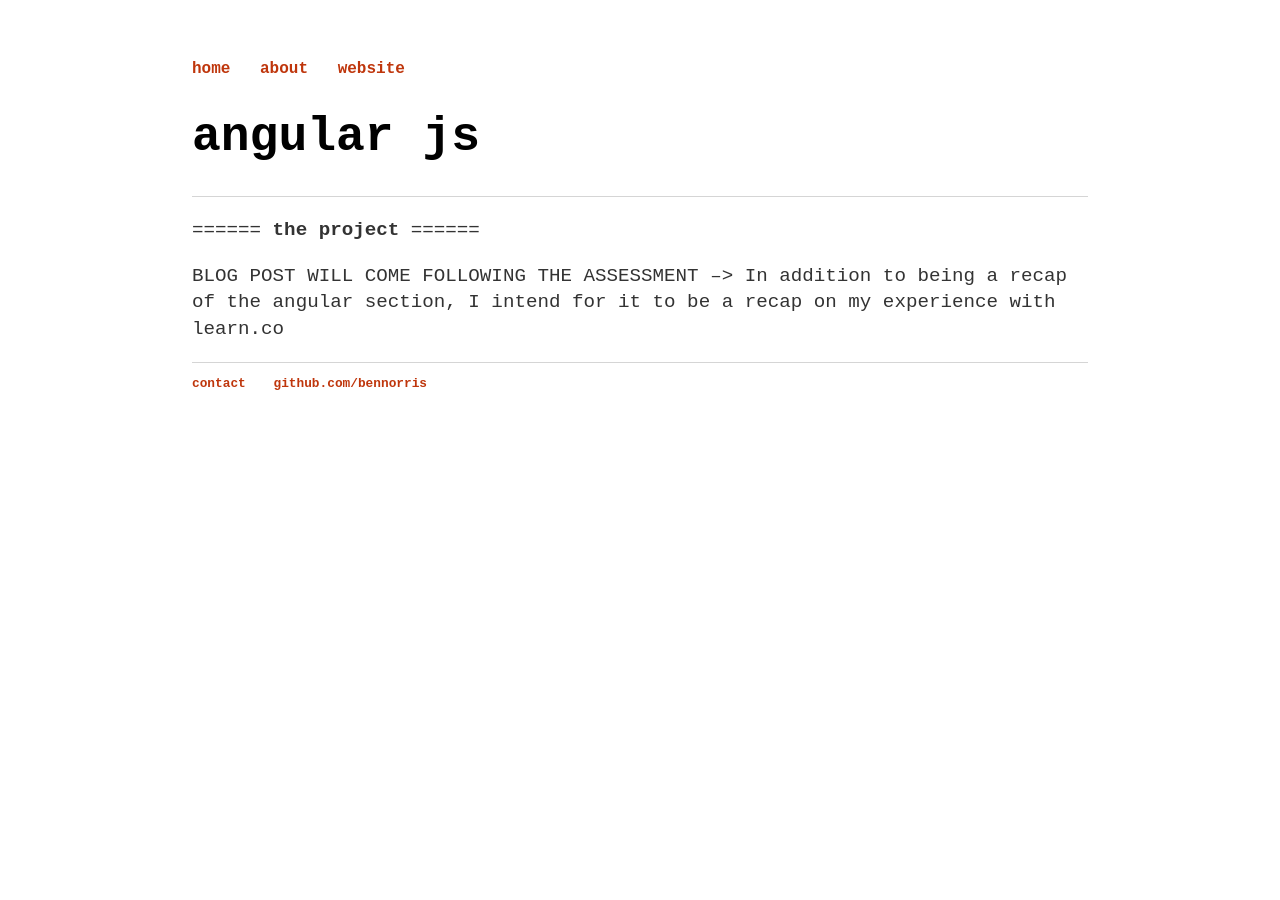
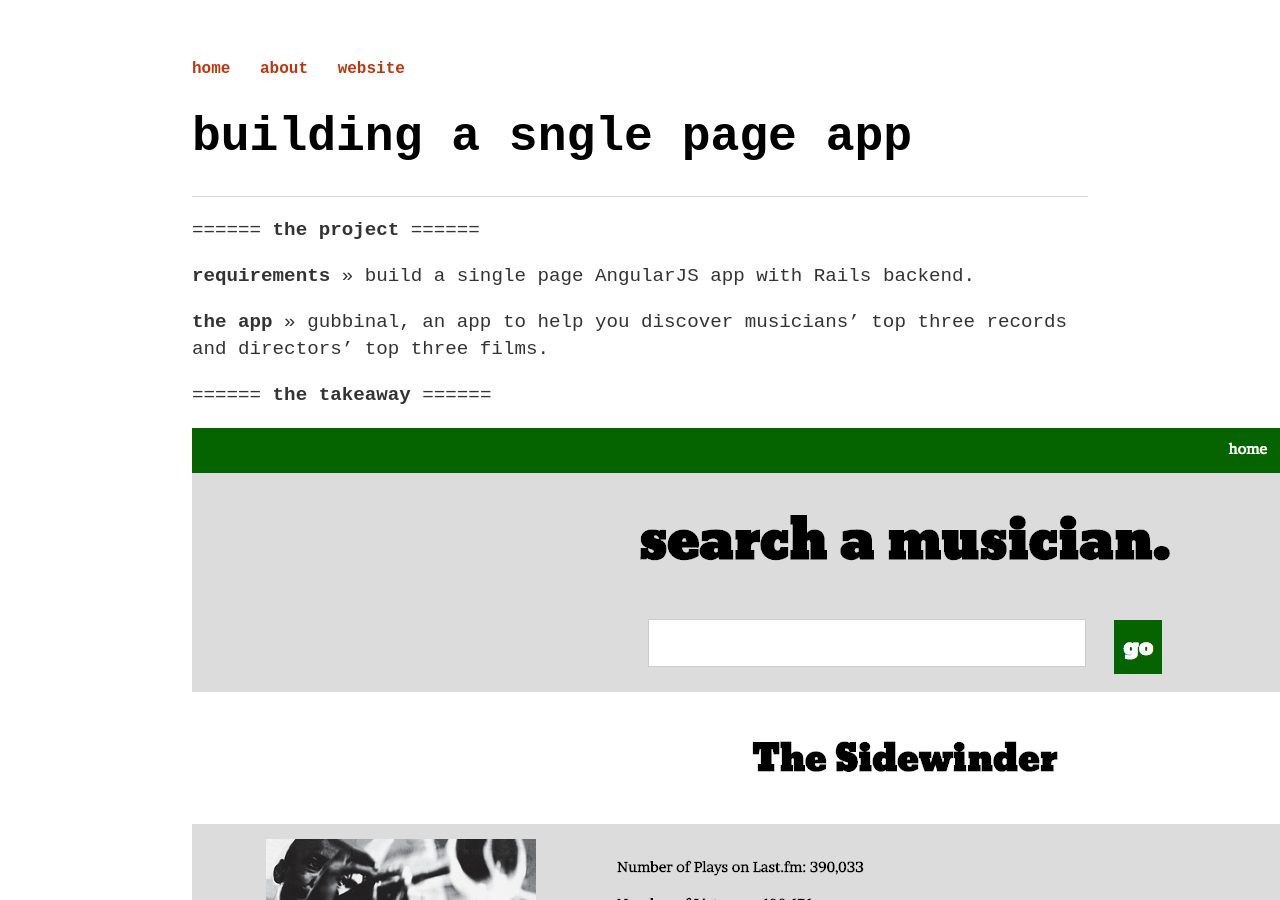
Before and after one commit to bennorris/blog, a Jekyll site: the page built from _posts/2016-12-18-angularjs.md, in a window 1280 px wide and 900 px high. Built offline with Jekyll 4.4.1, drawn with Linux system fonts in a browser that asks for light colours.

Commit message:
beginning of two new posts

```diff
--- a/_posts/2016-12-18-angularjs.md
+++ b/_posts/2016-12-18-angularjs.md
@@ -1,10 +1,21 @@
 ---
 layout: post
-title: angular js
+title: building a sngle page app
 ---
 
 ======
 **the project**
 ======
 
-BLOG POST WILL COME FOLLOWING THE ASSESSMENT --> In addition to being a recap of the angular section, I intend for it to be a recap on my experience with learn.co
+**requirements** >> build a single page AngularJS app with Rails backend.
+
+**the app** >> gubbinal, an app to help you discover musicians' top three records and directors' top three films.
+
+======
+**the takeaway**
+======
+
+<img src="https://bennorris.github.io/blog/assets/gubbinal-musician.png" alt="storyline"/>
+<img src="https://bennorris.github.io/blog/assets/gubbinal-film.png" alt="storyline"/>
+<img src="https://bennorris.github.io/blog/assets/gubbinal-list1.png" alt="storyline"/>
+<img src="https://bennorris.github.io/blog/assets/gubbinal-musiclist.png" alt="storyline"/>
```
Also changed, not shown: _posts/2016-09-26-sinatra.md (+0 -7 lines), _posts/2016-12-22-learning-on-learn.md (added, +4 -0 lines), assets/gubbinal-film.png (added), assets/gubbinal-list1.png (added), assets/gubbinal-musician.png (added), assets/gubbinal-musiclist.png (added).
